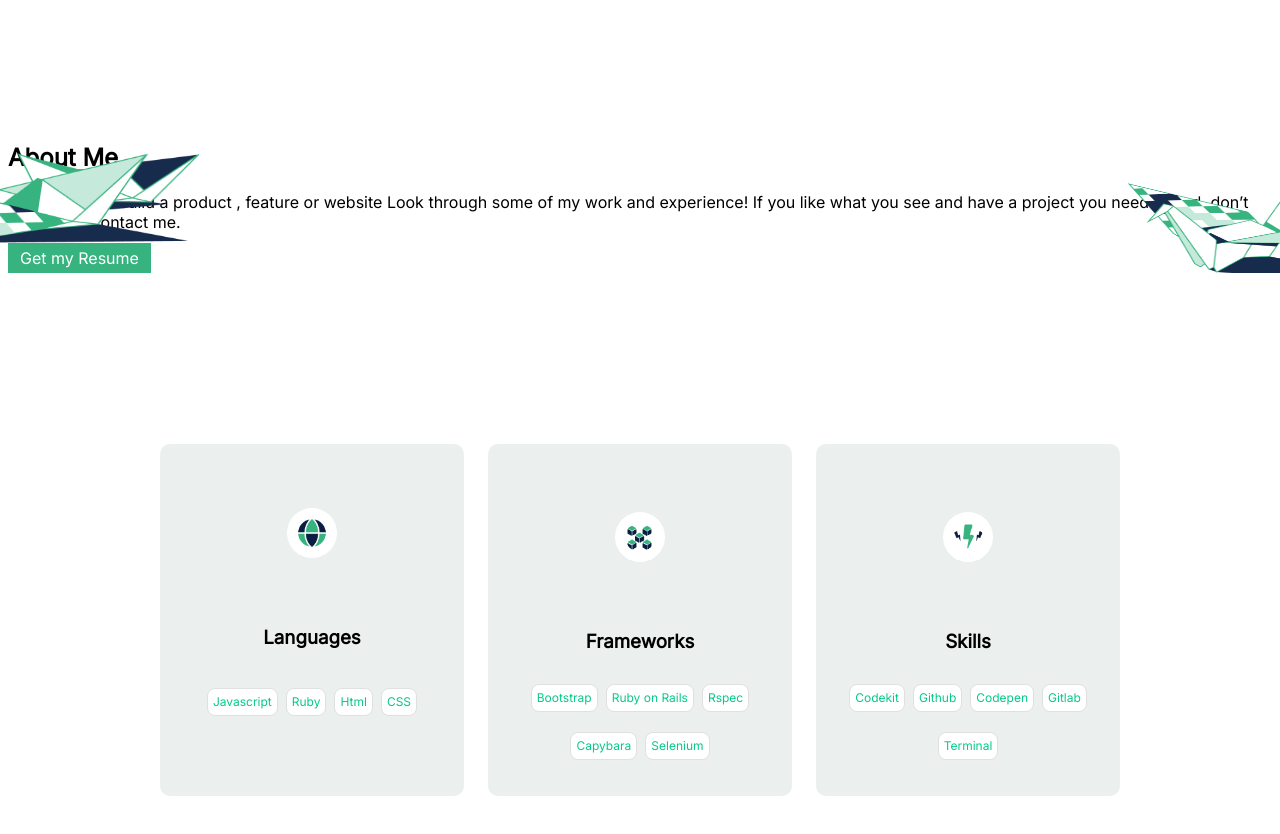
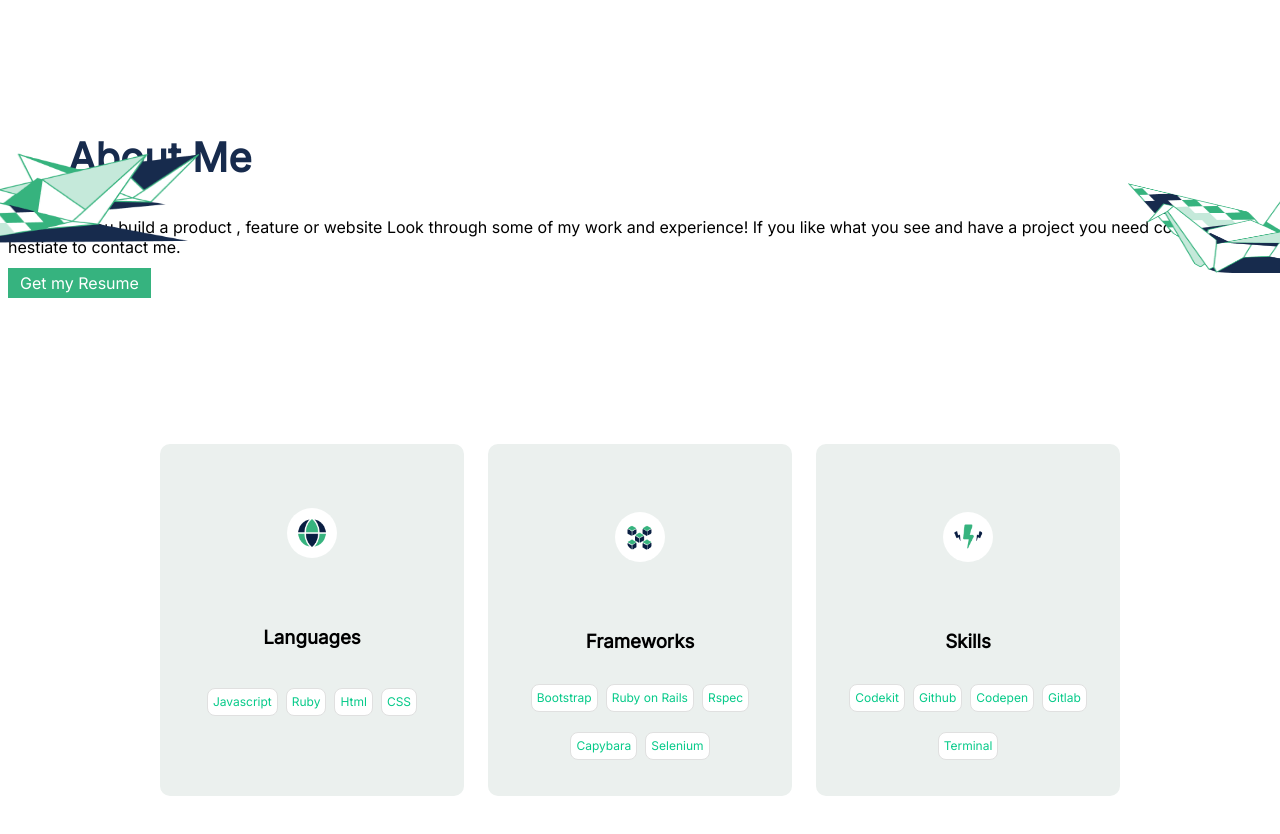
Before and after one commit to mumo-esther/portfolio-finish, a website: page index.html in a window 1280 px wide. Shown: the part 1220-2054 px from the top of the page. Drawn offline with Linux system fonts and the light colour scheme.

Commit message:
added about title styling division

```diff
--- a/index.html
+++ b/index.html
@@ -127,7 +127,7 @@
           <img class="img2" src="./images/frame4.png">
           </div>
           <div class="content">
-          <h1>About Me</h1>
+          <h1 class="about-title">About Me</h1>
           <p class="support-text">
              I can help you build a product , feature or website Look through some of my work and experience! If you like what you see and have a project you need coded,
 don’t hestiate to contact me.
```
